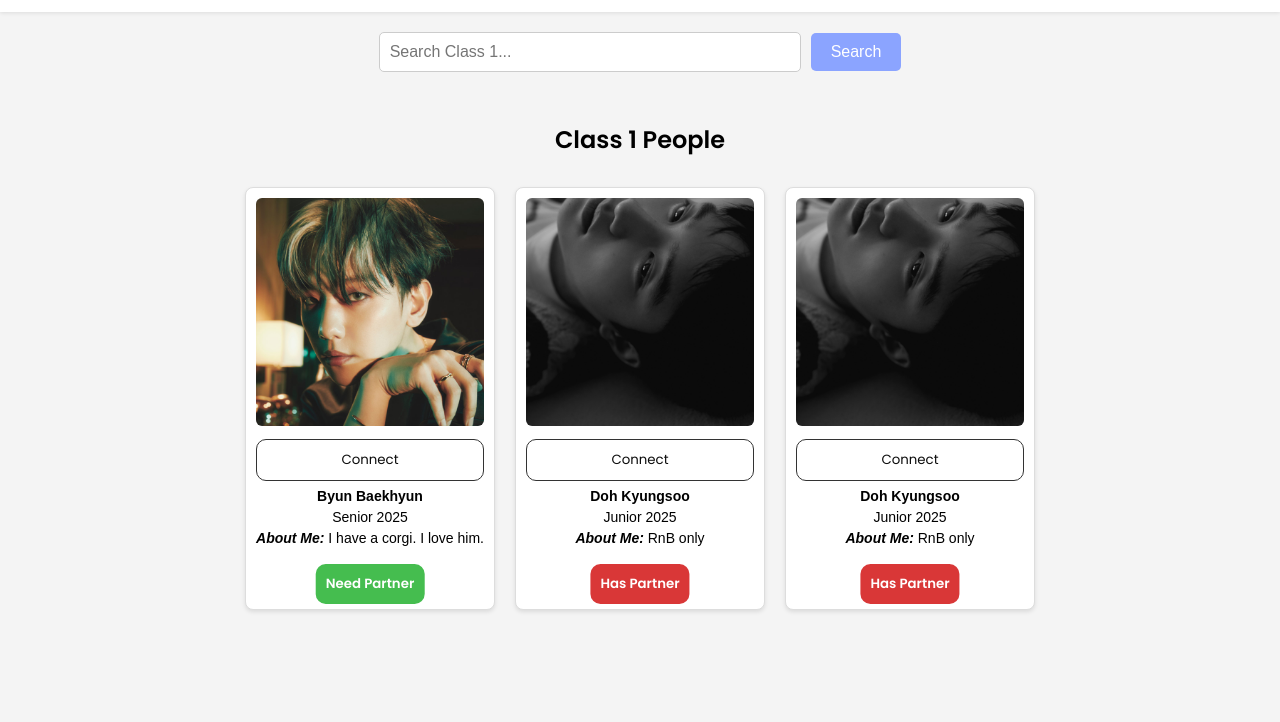
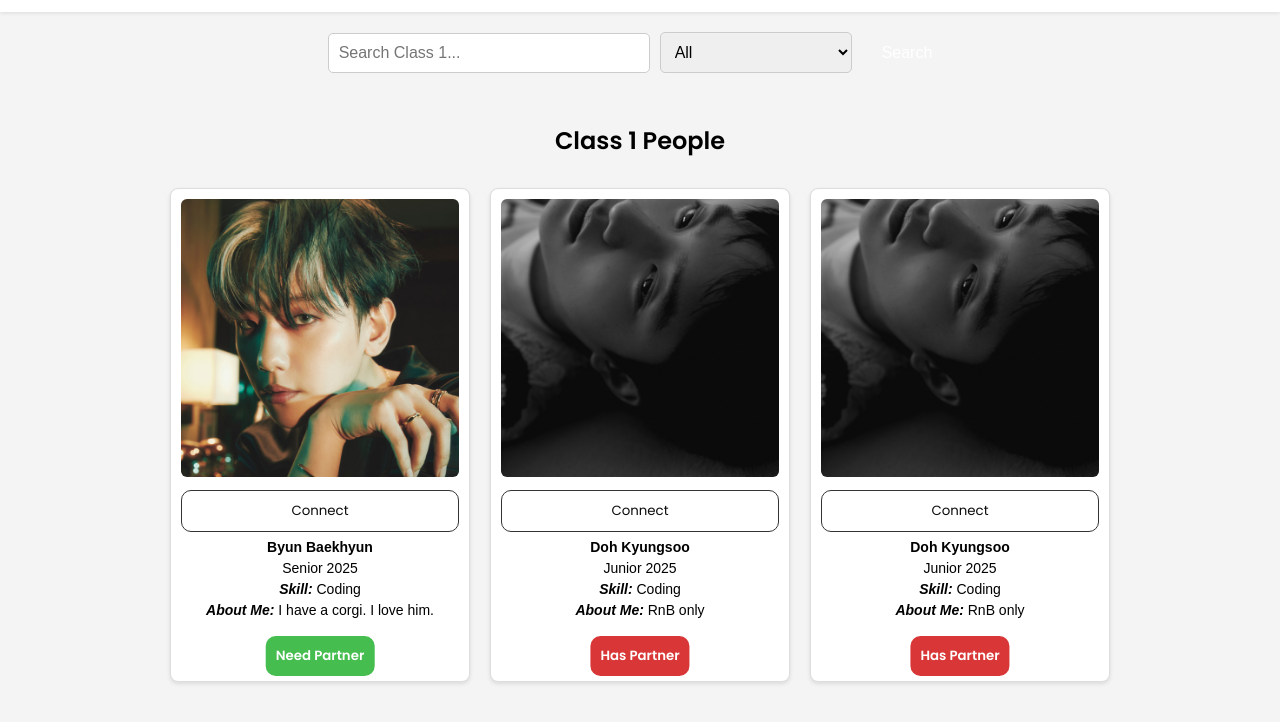
Before and after one commit to christellelopez/CS278-Studdies, a plain HTML site: page homepage.html in a window 1280 px wide. Both pictures are taken after a click on the button "Class 1". Shown: the part 68-790 px from the top of the page. Drawn offline with Linux system fonts and the light colour scheme.

Commit message:
added filtering

```diff
--- a/homepage.css
+++ b/homepage.css
@@ -210,19 +210,26 @@ nav {
     justify-content: center;
     align-items: center;
     margin-bottom: 50px;
+    gap: 10px;
 }
 
 .search-bar input[type="text"] {
-    width: 400px;
+    width: 300px;
     padding: 10px;
     border: 1px solid #ccc;
     border-radius: 5px;
     font-size: 16px;
-    margin-right: 10px;
+}
+
+.search-bar select {
+    padding: 10px;
+    border: 1px solid #ccc;
+    border-radius: 5px;
+    font-size: 16px;
 }
 
 .search-bar button {
-    background-color: #8ba4ff;
+    background-color: var(--main-color);
     color: #fff;
     padding: 10px 20px;
     border: none;
@@ -233,9 +240,10 @@ nav {
 }
 
 .search-bar button:hover {
-    background-color: #216bff;
+    background-color: var(--secondary-color);
     transform: scale(1.05);
 }
+
 
 .hamburger {
     display: none;
@@ -442,7 +450,7 @@ nav {
 }
 
 .modal-button {
-    width: 250px;
+    width: 300px;
     max-width: 100%;
     max-height: 100%;
     background-color: #fff;
--- a/homepage.html
+++ b/homepage.html
@@ -76,8 +76,17 @@
             <div id="class1-content" class="class-section" style="display: none;">
                 <div class="search-bar">
                     <input type="text" placeholder="Search Class 1..." id="search-class1" onkeyup="filterNames('class1')">
+                    <select id="filter-class1" onchange="filterNames('class1')">
+                        <option value="">All</option>
+                        <option value="Coding">Skill: Coding</option>
+                        <option value="Senior">Year: Senior</option>
+                        <option value="Junior">Year: Junior</option>
+                        <option value="Need Partner">Status: Need Partner</option>
+                        <option value="Has Partner">Status: Has Partner</option>
+                    </select>
                     <button onclick="searchClass('class1')">Search</button>
                 </div>
+
                 <h2>Class 1 People</h2>
                 <div class="modal-buttons-container">
                     <button id="btn1-class1" class="modal-button">
@@ -86,6 +95,7 @@
                         <span class="button-text">
                             <strong>Byun Baekhyun</strong><br>
                             Senior 2025<br>
+                            <em>Skill:</em> Coding<br>
                             <em>About Me:</em> I have a corgi. I love him.
                         </span>
                         <div class="status-badge free">Need Partner</div>
@@ -96,6 +106,7 @@
                         <span class="button-text">
                             <strong>Doh Kyungsoo</strong><br>
                             Junior 2025<br>
+                            <em>Skill:</em> Coding<br>
                             <em>About Me:</em> RnB only
                         </span>
                         <div class="status-badge taken">Has Partner</div>
@@ -106,6 +117,7 @@
                         <span class="button-text">
                             <strong>Doh Kyungsoo</strong><br>
                             Junior 2025<br>
+                            <em>Skill:</em> Coding<br>
                             <em>About Me:</em> RnB only
                         </span>
                         <div class="status-badge taken">Has Partner</div>
@@ -118,6 +130,7 @@
                         <div class="modal-text">
                             <strong>Byun Baekhyun</strong><br>
                             Senior 2025<br>
+                            <em>Skill:</em> Coding<br>
                             <em>About Me:</em> I have a corgi. I love him.
                         </div>
                         <div class="status-badge free">Need Partner</div>
@@ -130,6 +143,7 @@
                         <div class="modal-text">
                             <strong>Doh Kyungsoo</strong><br>
                             Junior 2025<br>
+                            <em>Skill:</em> Coding<br>
                             <em>About Me:</em> RnB only
                         </div>
                         <div class="status-badge taken">Has Partner</div>
@@ -142,6 +156,7 @@
                         <div class="modal-text">
                             <strong>Doh Kyungsoo</strong><br>
                             Junior 2025<br>
+                            <em>Skill:</em> Coding<br>
                             <em>About Me:</em> RnB only
                         </div>
                         <div class="status-badge taken">Has Partner</div>
@@ -162,6 +177,7 @@
                         <span class="button-text">
                             <strong>Kim Jongin</strong><br>
                             Senior 2025<br>
+                            <em>Skill:</em> Coding<br>
                             <em>About Me:</em> Dancing is my passion.
                         </span>
                         <div class="group-status-free">Need Partner</div>
@@ -172,6 +188,7 @@
                         <span class="button-text">
                             <strong>Doh Kyungsoo</strong><br>
                             Junior 2025<br>
+                            <em>Skill:</em> Coding<br>
                             <em>About Me:</em> RnB only
                         </span>
                         <div class="group-status-taken">Has Partner</div>
@@ -184,6 +201,7 @@
                         <div class="modal-text">
                             <strong>Kim Jongin</strong><br>
                             Senior 2025<br>
+                            <em>Skill:</em> Coding<br>
                             <em>About Me:</em> Dancing is my passion.
                         </div>
                         <div class="status-badge free">Need Partner</div>
@@ -196,6 +214,7 @@
                         <div class="modal-text">
                             <strong>Doh Kyungsoo</strong><br>
                             Junior 2025<br>
+                            <em>Skill:</em> Coding<br>
                             <em>About Me:</em> RnB only
                         </div>
                         <div class="status-badge taken">Has Partner</div>
@@ -216,6 +235,7 @@
                         <span class="button-text">
                             <strong>Byun Baekhyun</strong><br>
                             Senior 2025<br>
+                            <em>Skill:</em> Coding<br>
                             <em>About Me:</em> I have a corgi. I love him.
                         </span>
                         <div class="group-status-free">Need Partner</div>
@@ -226,6 +246,7 @@
                         <span class="button-text">
                             <strong>Doh Kyungsoo</strong><br>
                             Junior 2025<br>
+                            <em>Skill:</em> Coding<br>
                             <em>About Me:</em> RnB only
                         </span>
                         <div class="group-status-taken">Has Partner</div>
@@ -238,6 +259,7 @@
                         <div class="modal-text">
                             <strong>Byun Baekhyun</strong><br>
                             Senior 2025<br>
+                            <em>Skill:</em> Coding<br>
                             <em>About Me:</em> I have a corgi. I love him.
                         </div>
                         <div class="status-badge free">Need Partner</div>
@@ -250,6 +272,7 @@
                         <div class="modal-text">
                             <strong>Doh Kyungsoo</strong><br>
                             Junior 2025<br>
+                            <em>Skill:</em> Coding<br>
                             <em>About Me:</em> RnB only
                         </div>
                         <div class="status-badge taken">Has Partner</div>
@@ -270,6 +293,7 @@
                         <span class="button-text">
                             <strong>Person Four</strong><br>
                             Senior 2025<br>
+                            <em>Skill:</em> Coding<br>
                             <em>About Me:</em> Loves coding.
                         </span>
                         <div class="group-status-free">Need Partner</div>
@@ -280,6 +304,7 @@
                         <span class="button-text">
                             <strong>Person Five</strong><br>
                             Junior 2025<br>
+                            <em>Skill:</em> Coding<br>
                             <em>About Me:</em> Enjoys hiking.
                         </span>
                         <div class="group-status-taken">Has Partner</div>
@@ -292,6 +317,7 @@
                         <div class="modal-text">
                             <strong>Person Four</strong><br>
                             Senior 2025<br>
+                            <em>Skill:</em> Coding<br>
                             <em>About Me:</em> Loves coding.
                         </div>
                         <div class="status-badge free">Need Partner</div>
@@ -304,6 +330,7 @@
                         <div class="modal-text">
                             <strong>Person Five</strong><br>
                             Junior 2025<br>
+                            <em>Skill:</em> Coding<br>
                             <em>About Me:</em> Enjoys hiking.
                         </div>
                         <div class="status-badge taken">Has Partner</div>
--- a/homepage.js
+++ b/homepage.js
@@ -150,3 +150,29 @@ connectButtons.forEach(function(button) {
         toggleLike(event.target);
     });
 });
+
+function filterNames(className) {
+    const searchInput = document.getElementById(`search-${className}`).value.toLowerCase();
+    const filterValue = document.getElementById(`filter-${className}`).value.toLowerCase();
+
+    const buttons = document.querySelectorAll(`#${className}-content .modal-button`);
+
+    buttons.forEach(button => {
+        const nameText = button.querySelector('.button-text strong').textContent.toLowerCase();
+        const skillText = button.querySelector('.button-text em').textContent.toLowerCase();
+        const yearText = button.querySelector('.button-text').innerHTML.toLowerCase().includes('senior') ? 'senior' : 'junior';
+        const statusText = button.querySelector('.status-badge').textContent.toLowerCase();
+
+        let matchesSearch = !searchInput || nameText.includes(searchInput);
+        let matchesFilter = !filterValue ||
+            skillText.includes(filterValue) ||
+            yearText.includes(filterValue) ||
+            statusText.includes(filterValue);
+
+        if (matchesSearch && matchesFilter) {
+            button.style.display = 'block';
+        } else {
+            button.style.display = 'none';
+        }
+    });
+}
```
